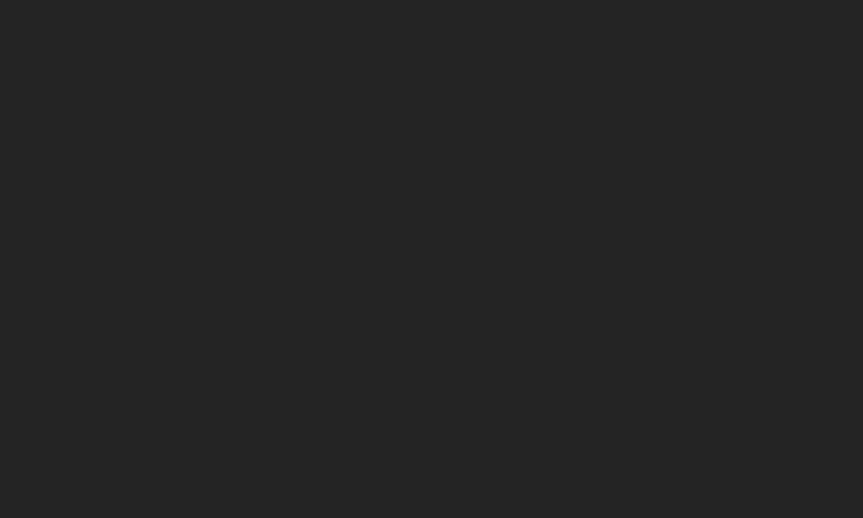
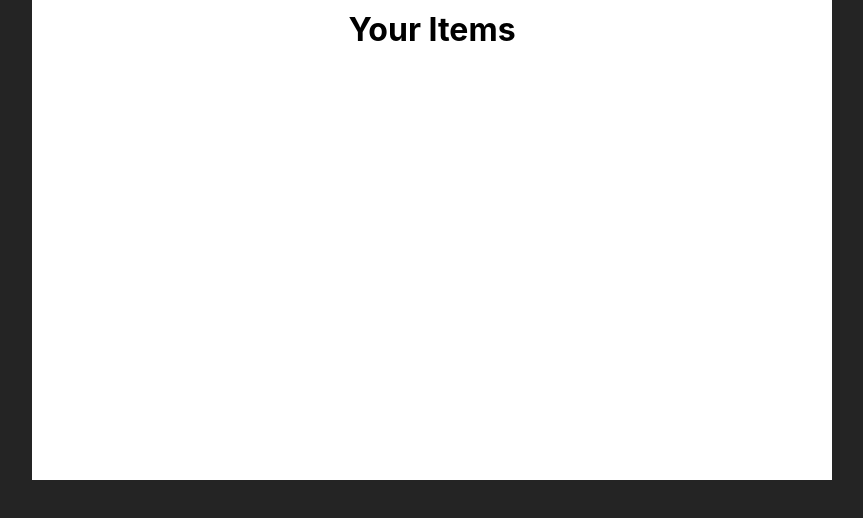
Before and after one commit to njcushing/odin-shopping-cart, a React (Vite) app: page /cart in a window 1280 px wide. Shown: the top 518 px of the page, without its empty margins (208-1071 px from the left). Built offline with nearby package versions, Linux system fonts and the light colour scheme.

Commit message:
Add container and title elements to Cart

```diff
--- a/src/components/Cart/Cart.jsx
+++ b/src/components/Cart/Cart.jsx
@@ -3,9 +3,13 @@ import PropTypes from 'prop-types';
 import styles from './Cart.module.css';
 
 const Cart = () => {
-    return (<>
-
-    </>)
+    return (
+        <div className={styles["Cart"]} >
+            <div className={styles["container"]}>
+                <h1 className={styles["title"]}>Your Items</h1>
+            </div>
+        </div>
+    )
 }
 
 Cart.propTypes = {}
--- a/src/components/Cart/Cart.module.css
+++ b/src/components/Cart/Cart.module.css
@@ -0,0 +1,27 @@
+.Cart {
+    display: flex;
+    justify-content: center;
+
+    width: 100%;
+    height: 100%;
+}
+
+.container {
+    display: grid;
+    grid-template-columns: 50rem;
+    grid-template-rows: auto;
+
+    min-width: 50rem;
+    height: 30rem;
+
+    background-color: white;
+}
+
+.title {
+    justify-self: center;
+
+    color: black;
+
+    padding: 0.4rem 0.2rem;
+    margin: 0rem;
+}
```
